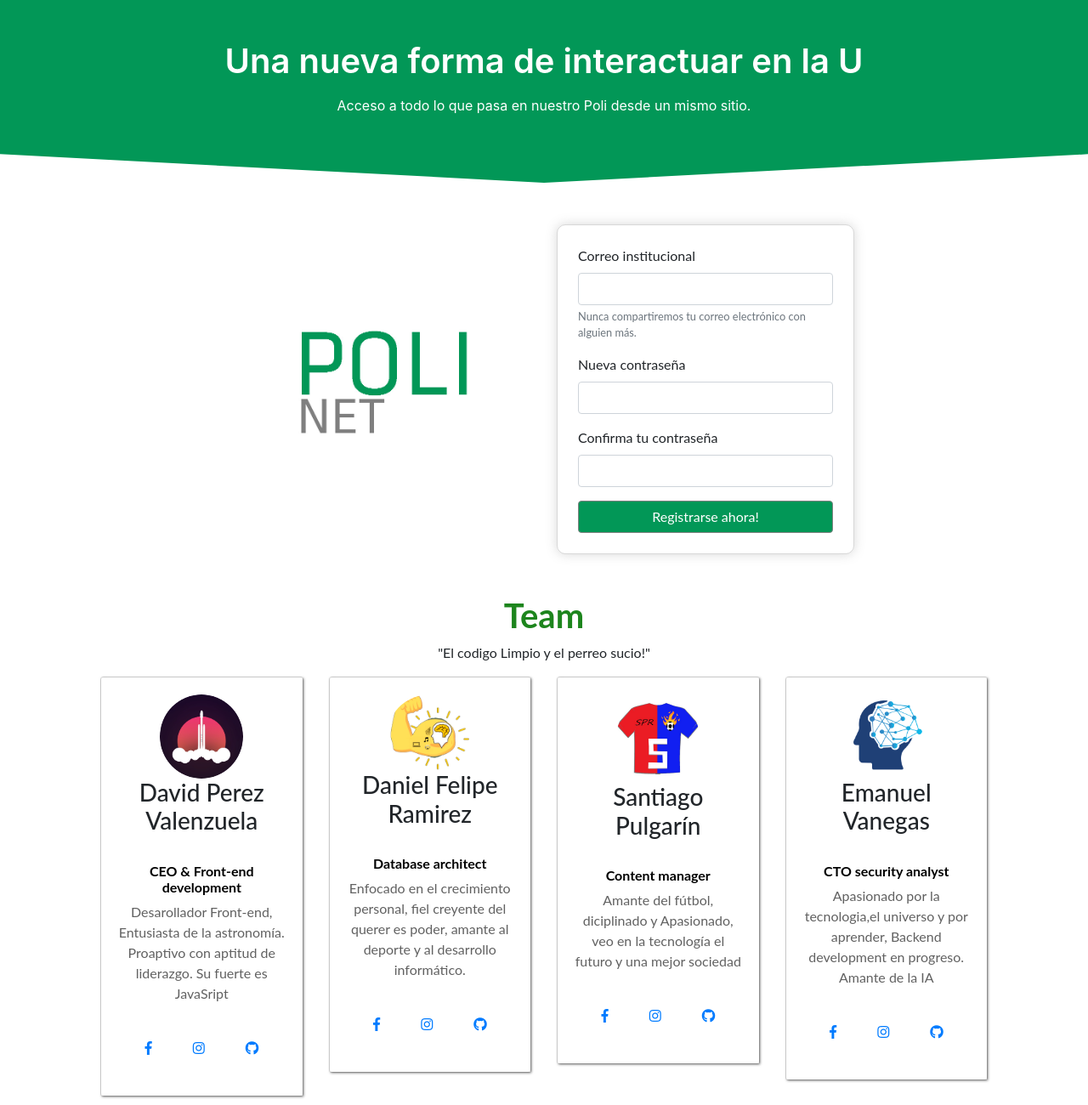
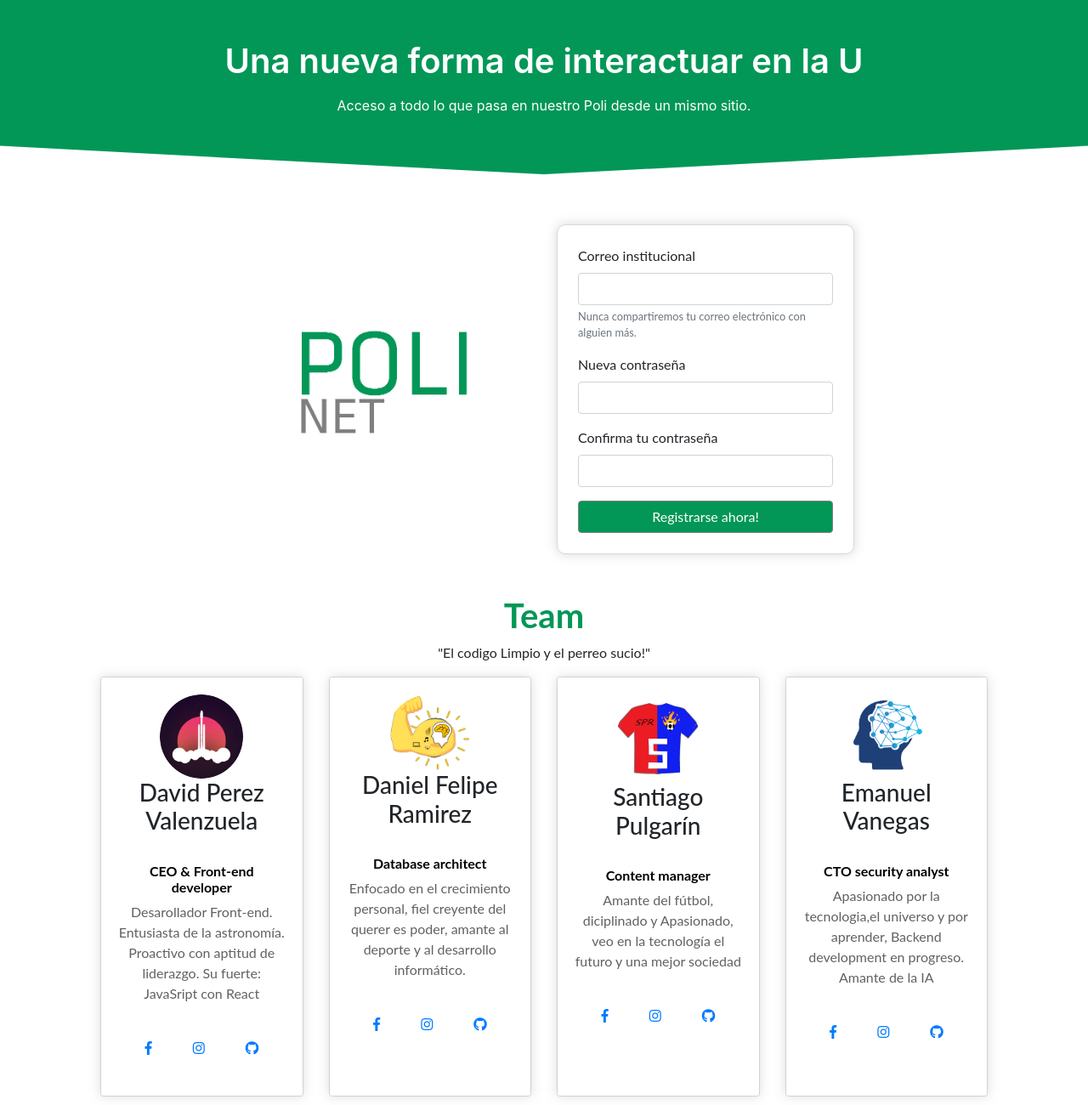
Before and after one commit to PerezCode/polinet-landing-page, a plain HTML site: page index.html in a window 1280 px wide. Shown: the whole page at 85% size. Drawn offline with Linux system fonts and the light colour scheme; a web font is replaced by a local one.

Commit message:
Correcciones visuales

```diff
--- a/css/styles.css
+++ b/css/styles.css
@@ -61,22 +61,22 @@ body {
 
 .rectangulo1 {
   position: absolute;
-  bottom: -20px;
+  bottom: -40px;
   left: -10px;
   background-color: white;
-  width: 51%;
-  height: 70px;
+  width: 110%;
+  height: 80px;
   transform: rotate(3deg);
 }
 
 .rectangulo2 {
   position: absolute;
-  bottom: -20px;
-  right: -10px;
-  background-color: white;
-  width: 51%;
-  height: 70px;
-  transform: rotate(-3deg);
+    bottom: -40px;
+    right: -10px;
+    background-color: white;
+    width: 110%;
+    height: 80px;
+    transform: rotate(-3deg);
 }
 
 /* TEAM */
@@ -86,8 +86,11 @@ body {
 }
 
 .card-body {
-  box-shadow: 1px 1px 3px rgb(94, 94, 94);
+  box-shadow: 0px 0px 13px #7f7f7f4d;
+}
 
+.card {
+  height: 100%;
 }
 
 #card p{
@@ -95,6 +98,6 @@ color:  rgb(97, 97, 97);
 }
 
 #title h1{
-  color: rgb(29, 133, 29);
+  color: #029757;
   font-weight: bold;
 }
--- a/index.html
+++ b/index.html
@@ -1,6 +1,5 @@
 <!DOCTYPE html>
 <html lang="es">
-
 <head>
   <meta charset="UTF-8">
   <meta name="viewport" content="width=device-width, initial-scale=1.0, maximum-scale=1, user-scalable=no">
@@ -61,14 +60,14 @@
       <h1 class="text-gray">Team</h1>
       <p>"El codigo Limpio y el perreo sucio!"</p>
       <div class="row">
-        <div class="col-lg-3">
+        <div class="col-lg-3 mb-4">
           <div class="card">
             <div class="card-body" id="card">
               <img src="images/avatar.png" class="img-fluid rounded-circle w-50" alt="Person One">
               <h3>David Perez Valenzuela</h3>
               <br>
-              <h6> CEO & Front-end development</h6>
-              <p> Desarollador Front-end, Entusiasta de la astronomía. Proaptivo con aptitud de liderazgo. Su fuerte es JavaSript </p>
+              <h6> CEO & Front-end developer</h6>
+              <p> Desarollador Front-end. Entusiasta de la astronomía. Proactivo con aptitud de liderazgo. Su fuerte: JavaSript con React</p>
               <div class="d-flex flex-row justify-content-center">
                 <div class="p-4">
                   <a href="https://www.facebook.com/DavidPerez28100?epa=SEARCH_BOX" target="_blank">
@@ -89,7 +88,7 @@
             </div>
           </div>
         </div>
-        <div class="col-lg-3">
+        <div class="col-lg-3 mb-4">
           <div class="card">
             <div class="card-body" id="card">
               <img src="images/avatar_computador.png" class="img-fluid rounded-circle w-50" alt="Person One">
@@ -118,7 +117,7 @@
             </div>
           </div>
         </div>
-        <div class="col-lg-3">
+        <div class="col-lg-3 mb-4">
           <div class="card">
             <div class="card-body" id="card">
               <img src="images/Screenshot_20200218-111808.png " class="img-fluid rounded-circle w-50" alt="Person One">
@@ -146,7 +145,7 @@
             </div>
           </div>
         </div>
-        <div class="col-lg-3">
+        <div class="col-lg-3 mb-4">
           <div class="card">
             <div class="card-body" id="card">
               <img src="images/MyAvatar.png " class="img-fluid rounded-circle w-50" alt="Person One">
```
